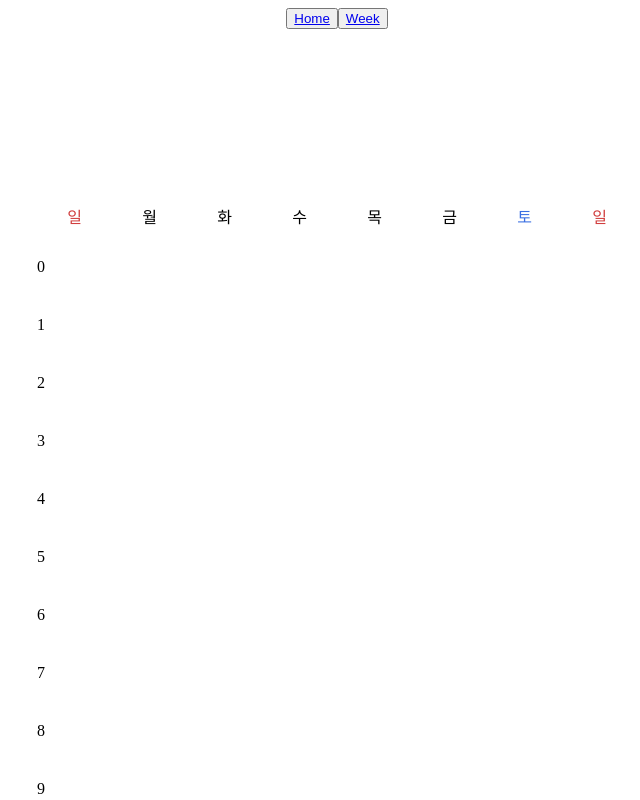
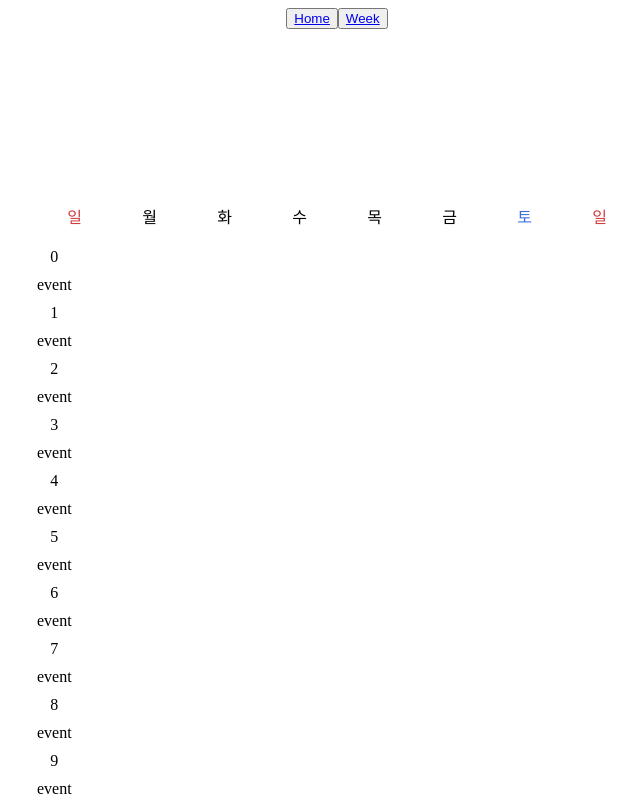
Before and after one commit to Ha-Young/Calendar-FrontEnd, a React (Create React App) app: page /weeklycalendar in a window 1280 px wide. Shown: the top 800 px of the page, without its empty margins (303-943 px from the left). Built offline with nearby package versions, Linux system fonts and the light colour scheme; no server answers.

Commit message:
making weeklyCalendar

```diff
--- a/src/components/Main/MonthlyCalendar.css
+++ b/src/components/Main/MonthlyCalendar.css
@@ -80,5 +80,5 @@
 }
 
 .time {
-  margin: 20px 0;
+  margin: 10px 0;
 }
--- a/src/components/Main/WeeklyCalendar.js
+++ b/src/components/Main/WeeklyCalendar.js
@@ -4,9 +4,14 @@ import React from 'react';
 const WeeklyCalendar = () => {
   const days = ['일', '월', '화', '수', '목', '금', '토', '일'];
   const times = [];
+  const eventCell = [];
 
   for (let i = 0; i < 24; i++) {
     times.push(i);
+
+    if (i < 7) {
+      eventCell.push(i);
+    }
   }
 
   const daysList = days.map((day, index) => {
@@ -17,7 +22,10 @@ const WeeklyCalendar = () => {
 
   const timeList = times.map((time, index) => {
     return (
-      <div className='time' key={index}>{time}</div>
+      <div className='dayEvent'>
+        <div className='time' key={index}>{time}</div>
+        <div>event</div>
+      </div>
     )
   });
 
```
Also changed, not shown: src/components/Main/MonthlyCalendar.js (+4 -4 lines).
